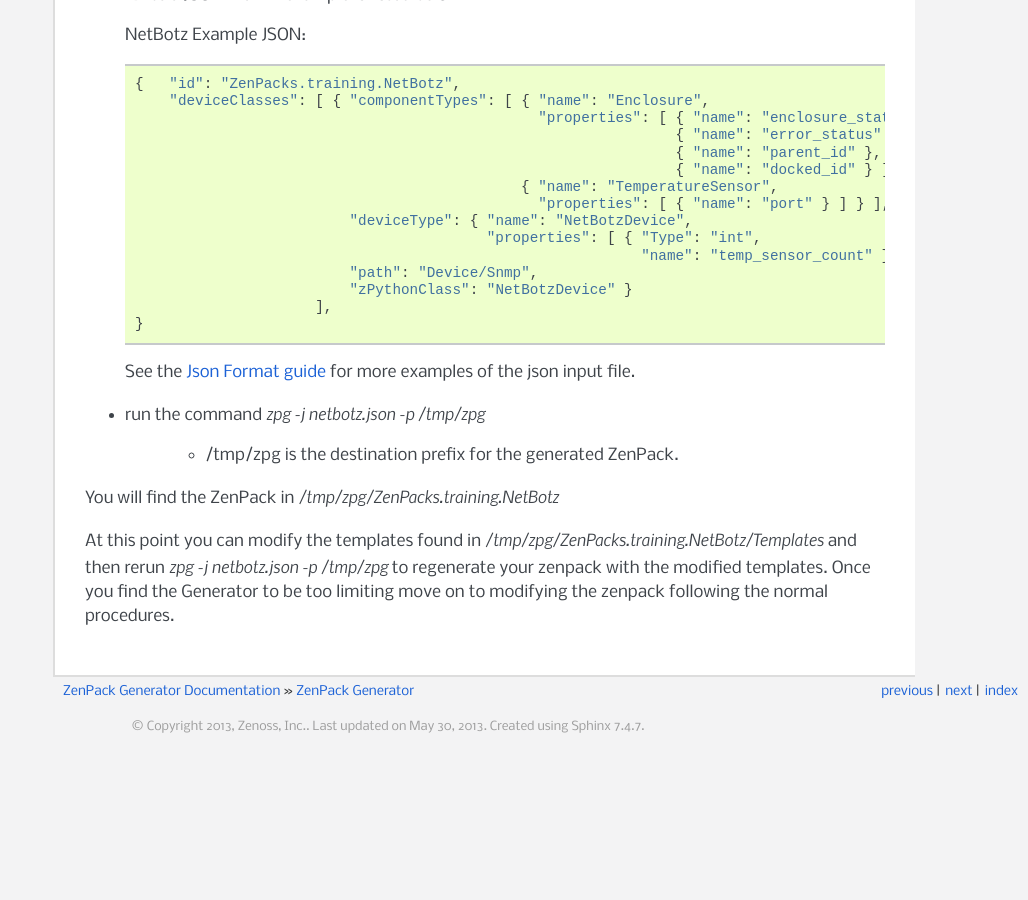
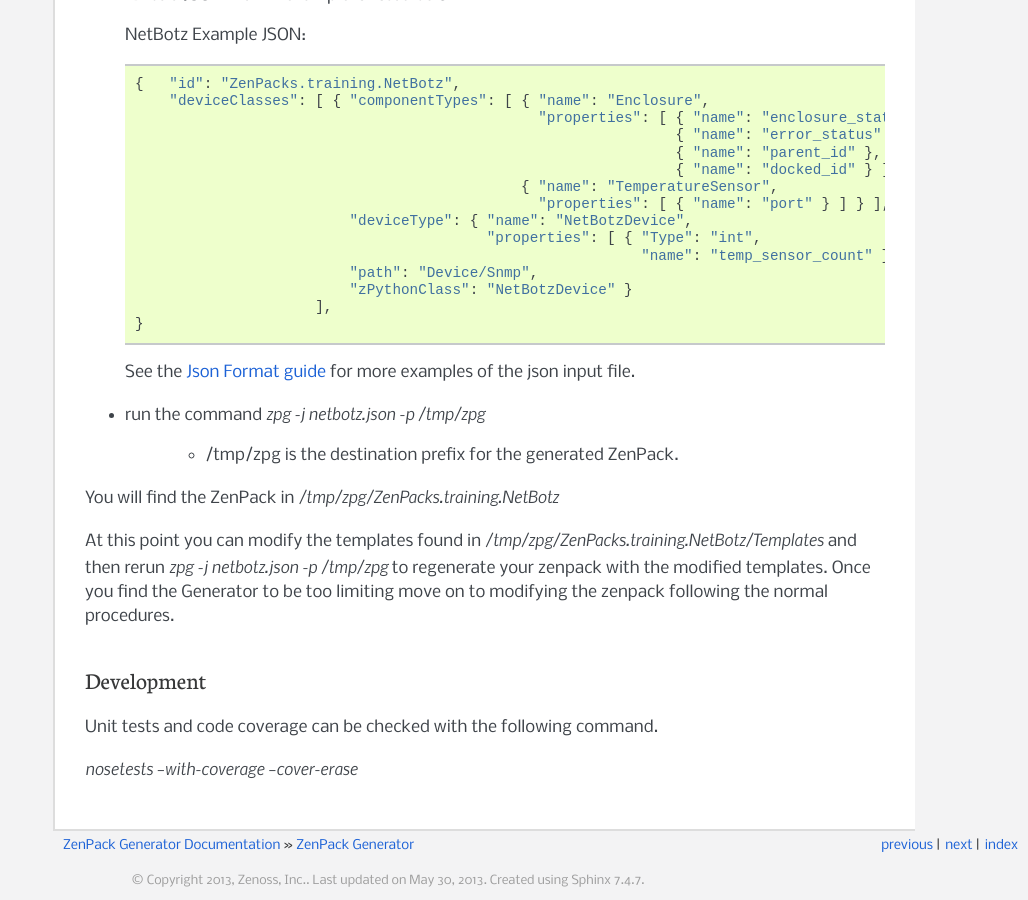
Before and after one commit to zenoss/ZenPackGenerator, a Sphinx documentation site: the page built from docs/zenpackgenerator.rst, in a window 1280 px wide and 900 px high, scrolled down 1363 px. Shown: the whole window, without its empty margins (252-1280 px from the left). Built offline with Sphinx 7.4.7, drawn with Linux system fonts in a browser that asks for light colours; before the commit the page ends 2109 px from its top, so only the background shows below that.

Commit message:
Add unittest documentation.

```diff
--- a/docs/zenpackgenerator.rst
+++ b/docs/zenpackgenerator.rst
@@ -80,3 +80,10 @@
 
 At this point you can modify the templates found in `/tmp/zpg/ZenPacks.training.NetBotz/Templates`
 and then rerun `zpg -j netbotz.json -p /tmp/zpg` to regenerate your zenpack with the modified templates.  Once you find the Generator to be too limiting move on to modifying the zenpack following the normal procedures.
+
+Development
+-----------------------------------------------------------------------------
+
+Unit tests and code coverage can be checked with the following command.
+
+`nosetests --with-coverage --cover-erase`
```
